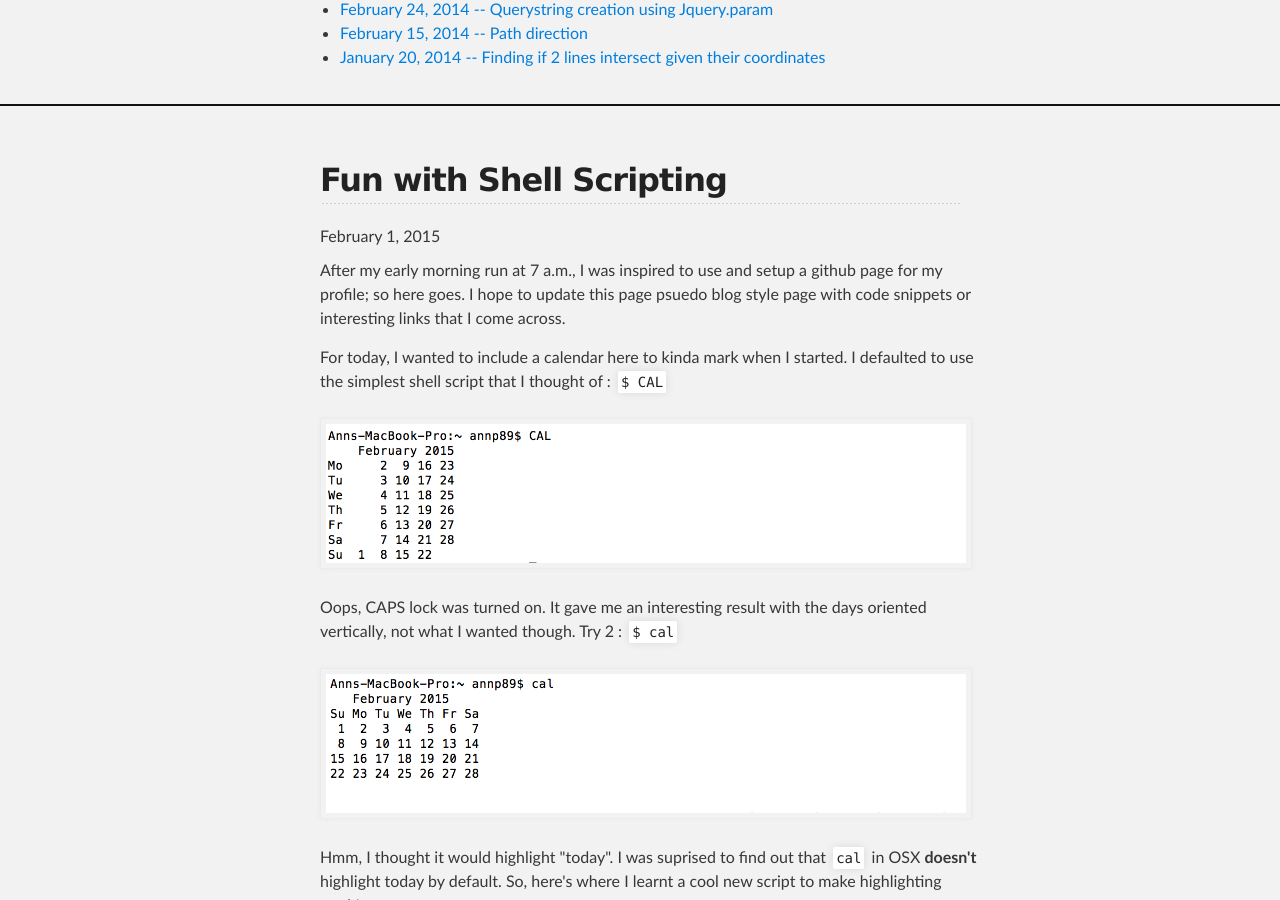
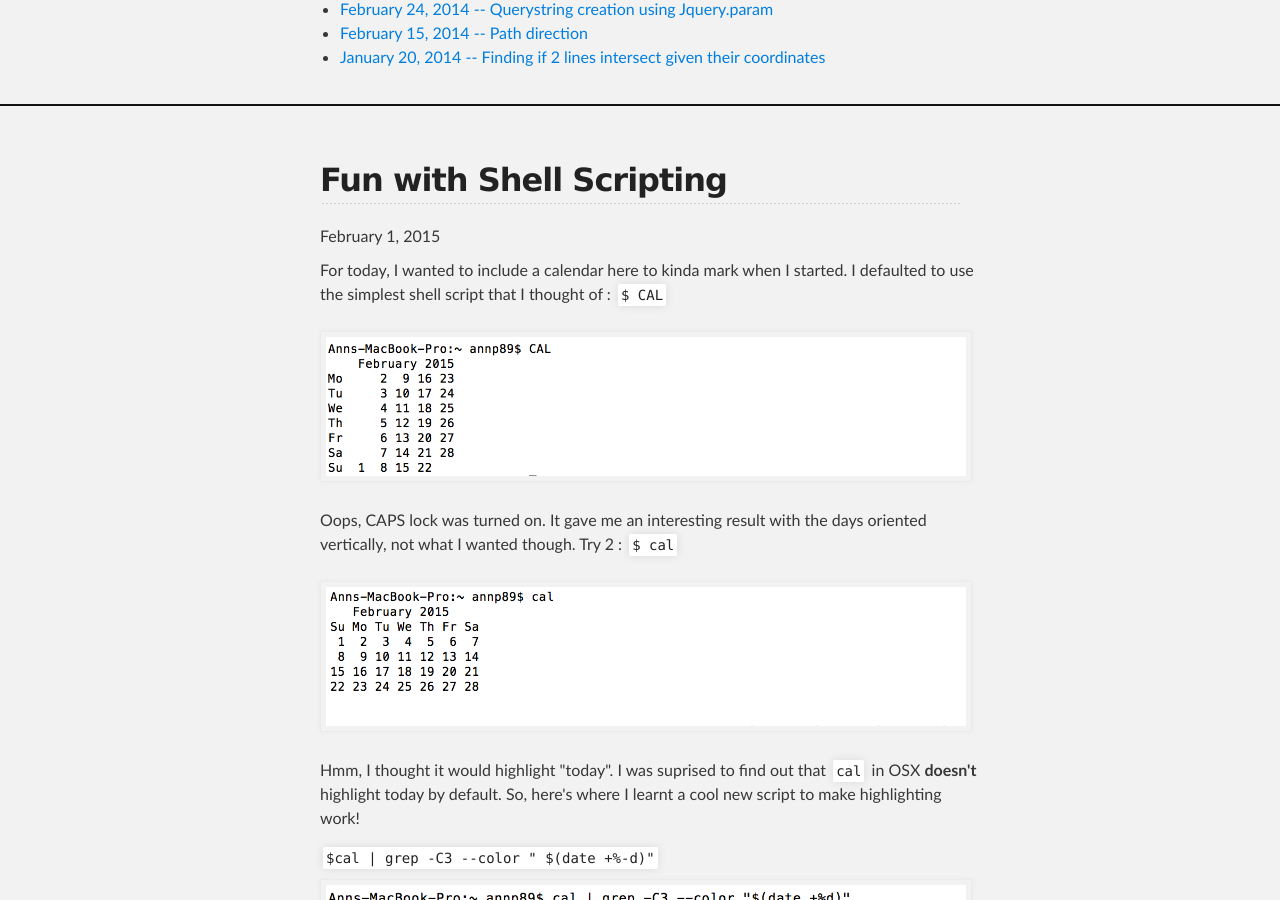
Before and after one commit to annpaul89/annp89.github.io, a Jekyll site: the page built from 3_feb_1_2015.html, in a window 1280 px wide and 900 px high, scrolled down 349 px. Built offline with Jekyll 4.4.1, drawn with Linux system fonts in a browser that asks for light colours; nearby versions of some CDN libraries.

```diff
--- a/3_feb_1_2015.html
+++ b/3_feb_1_2015.html
@@ -10,8 +10,6 @@
 <!-- MAIN CONTENT -->
 
 <div id='start'></div>
-    <p>After my early morning run at 7 a.m., I was inspired to use and setup a github page for my profile; so here goes.
-        I hope to update this page psuedo blog style page with code snippets or interesting links that I come across.</p>
     <p>For today, I wanted to include a calendar here to kinda mark when I started.
         I defaulted to use the simplest shell script that I thought of : <code>$ CAL</code> </p>
     <div id="screen_shot_1">
```
